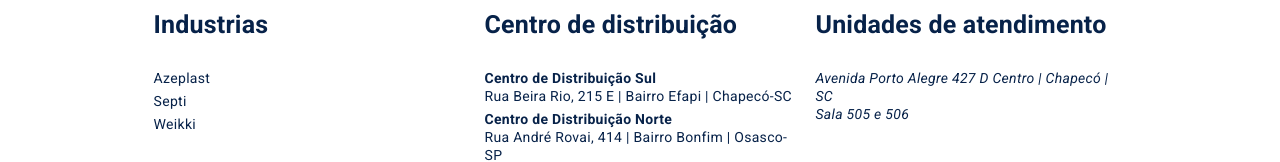
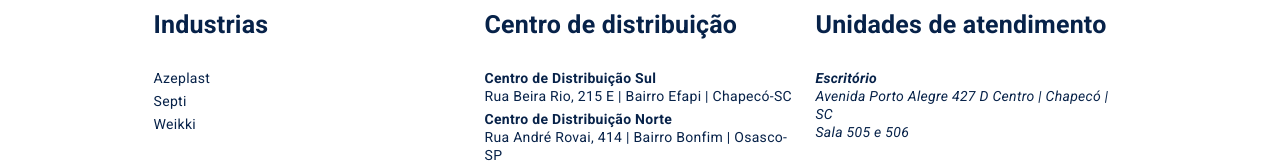
Before and after one commit to pedrohhcunha/onfinity-landing-page, a Next.js app: page /trabalhe-conosco in a window 1280 px wide. Shown: the part 640-802 px from the top of the page. Built offline with nearby package versions, Linux system fonts and the light colour scheme; no server answers.

Commit message:
Adding a label

```diff
--- a/components/Footer/index.jsx
+++ b/components/Footer/index.jsx
@@ -112,6 +112,7 @@
                 <div className={styles.areaInfo}>
                     <h3 className={styles.title}>Unidades de atendimento</h3>
                     <address className={styles.paragraph}>
+                        <strong>Escritório</strong> <br />
                         Avenida Porto Alegre 427 D Centro |  Chapecó |  SC <br /> Sala 505 e 506
                     </address>
                 </div>
```
